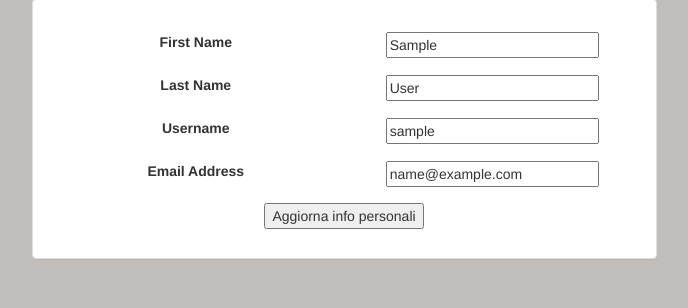
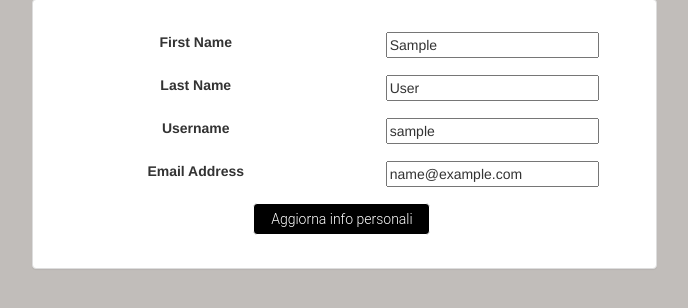
Before and after one commit to Angelo94/Polisportiva, a Django app: page /aspo/userinfo/ in a window 1280 px wide. Shown: the part 158-466 px from the top of the page, without its empty margins (296-984 px from the left). Run offline with Django 3.2, Linux system fonts and the light colour scheme; the visitor is signed in with stand-in values (Sample User, id 1); parts of the project's set-up code (start-up, migrations or seed data) failed here and were passed over; some libraries are stand-ins or nearby versions.

Commit message:
Updated Button CSS

```diff
--- a/polisportiva/templates/home/base.html
+++ b/polisportiva/templates/home/base.html
@@ -20,6 +20,31 @@
           width:80%
         }
 
+        button.button1{
+            display:inline-block;
+            padding:0.35em 1.2em;
+            border:0.1em solid #FFFFFF;
+            margin:0 0.3em 0.3em 0;
+            border-radius: 4px;
+            box-sizing: border-box;
+            text-decoration:none;
+            font-family:'Roboto',sans-serif;
+            font-weight:300;
+            color:#FFFFFF;
+            text-align:center;
+            transition: all 0.2s;
+            background-color: black;
+            }
+        button.button1:hover{
+            color:white;
+            background-color: #484848;
+        }
+        @media all and (max-width:30em){
+        button.button1{
+            display:block;
+            margin:0.4em auto;
+        }
+        }
     </style>
 
     <head>
--- a/polisportiva/templates/user/users_list.html
+++ b/polisportiva/templates/user/users_list.html
@@ -52,7 +52,7 @@
                 <input class="info-input" type="email" id="email" name="email" required="" autocomplete="off" value="{{ user.email }}">
                 </div>
               </div>
-              <button class="btn-6" type="submit" class="button button-block" style="margin-top: 3%">Aggiorna info personali</button>
+              <button type="submit" class="button button-block button1" style="margin-top: 3%">Aggiorna info personali</button>
           </form>
         </div>
       </div>
```
